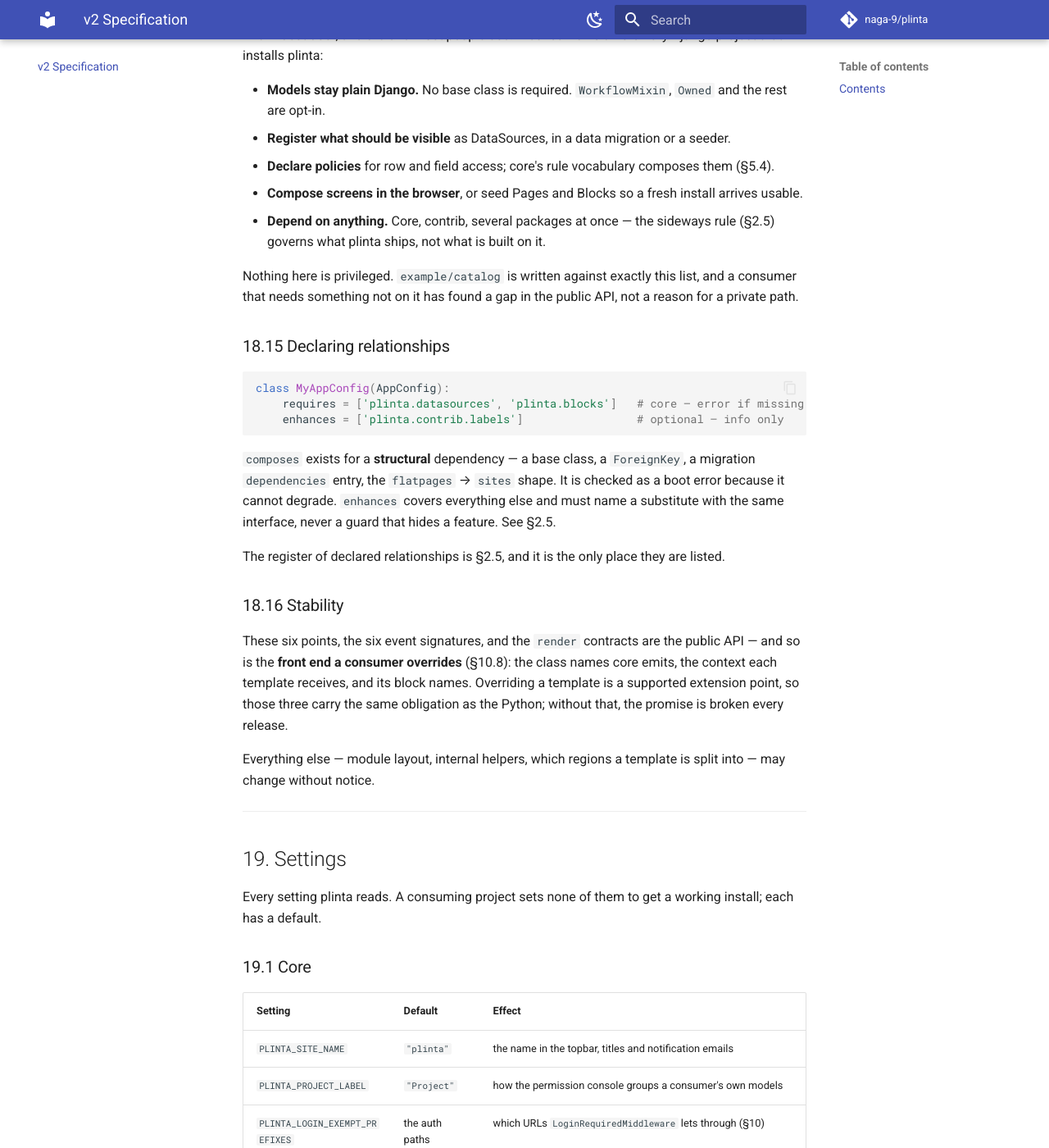
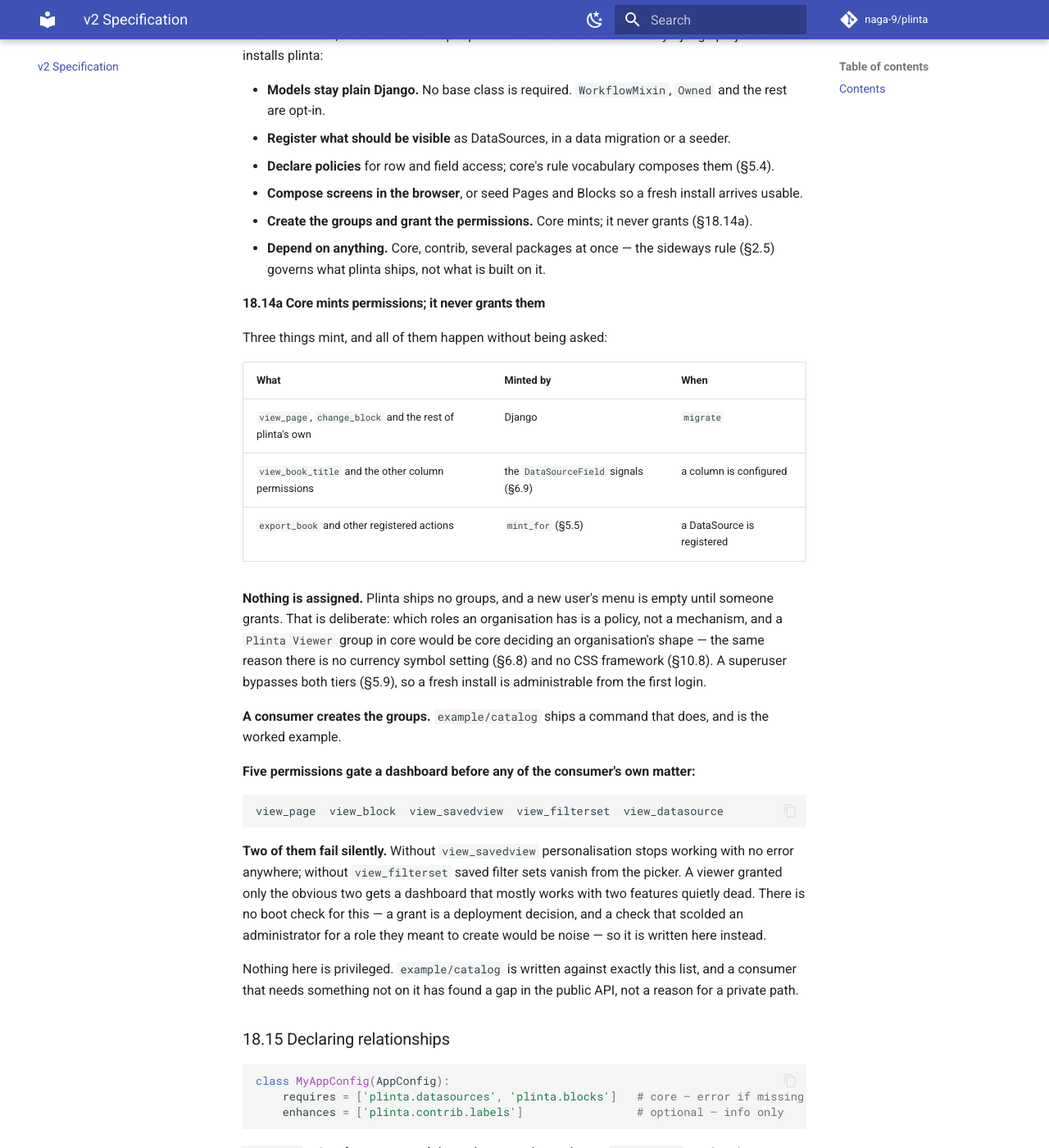
Before and after one commit to naga-9/plinta, an MkDocs documentation site: the page built from docs/design/SPEC.md, in a window 1280 px wide and 1400 px high, scrolled down 121919 px. Shown: the whole window at 82% size. Built offline with MkDocs 1.6.1 and Material for MkDocs 9.7.7, drawn with Linux system fonts in a browser that asks for light colours; comment, search, counter and statistics services are not loaded; some of the changed text lies outside the part shown.

Commit message:
Core mints permissions; the consumer grants them
Audited what a fresh install actually has: forty-four permissions minted
automatically for plinta's own models, plus the column and action ones the
signals mint, and zero groups. A new user's menu is empty.

That stays. Which roles an organisation has is a policy rather than a
mechanism, so a Plinta Viewer group in core would be core deciding an
organisation's shape — the same reason there is no currency setting and no
CSS framework. The demo project ships the command that creates them.

Written down because five permissions gate a dashboard before any of the
consumer's own matter, and two of them fail silently: without view_savedview
personalisation stops with no error, and without view_filterset the saved
sets vanish from the picker. I misdiagnosed the first as a bug in
default_view while writing layer 7.

No boot check: a grant is a deployment decision, and one that scolded an
administrator for a role they meant to create would be noise.

Co-Authored-By: Claude Opus 5 (1M context) <noreply@anthropic.com>
Claude-Session: https://claude.ai/code/session_01RND2PW1dcZdMQFATcnHZ1y

````diff
--- a/docs/design/SPEC.md
+++ b/docs/design/SPEC.md
@@ -3416,7 +3416,30 @@ The widest door, and the one most people use. A consumer is an ordinary Django p
 - **Register what should be visible** as DataSources, in a data migration or a seeder.
 - **Declare policies** for row and field access; core's rule vocabulary composes them (§5.4).
 - **Compose screens in the browser**, or seed Pages and Blocks so a fresh install arrives usable.
+- **Create the groups and grant the permissions.** Core mints; it never grants (§18.14a).
 - **Depend on anything.** Core, contrib, several packages at once — the sideways rule (§2.5) governs what plinta ships, not what is built on it.
+
+#### 18.14a Core mints permissions; it never grants them
+
+Three things mint, and all of them happen without being asked:
+
+| What | Minted by | When |
+|---|---|---|
+| `view_page`, `change_block` and the rest of plinta's own | Django | `migrate` |
+| `view_book_title` and the other column permissions | the `DataSourceField` signals (§6.9) | a column is configured |
+| `export_book` and other registered actions | `mint_for` (§5.5) | a DataSource is registered |
+
+**Nothing is assigned.** Plinta ships no groups, and a new user's menu is empty until someone grants. That is deliberate: which roles an organisation has is a policy, not a mechanism, and a `Plinta Viewer` group in core would be core deciding an organisation's shape — the same reason there is no currency symbol setting (§6.8) and no CSS framework (§10.8). A superuser bypasses both tiers (§5.9), so a fresh install is administrable from the first login.
+
+**A consumer creates the groups.** `example/catalog` ships a command that does, and is the worked example.
+
+**Five permissions gate a dashboard before any of the consumer's own matter:**
+
+```
+view_page  view_block  view_savedview  view_filterset  view_datasource
+```
+
+**Two of them fail silently.** Without `view_savedview` personalisation stops working with no error anywhere; without `view_filterset` saved filter sets vanish from the picker. A viewer granted only the obvious two gets a dashboard that mostly works with two features quietly dead. There is no boot check for this — a grant is a deployment decision, and a check that scolded an administrator for a role they meant to create would be noise — so it is written here instead.
 
 Nothing here is privileged. `example/catalog` is written against exactly this list, and a consumer that needs something not on it has found a gap in the public API, not a reason for a private path.
 
````
